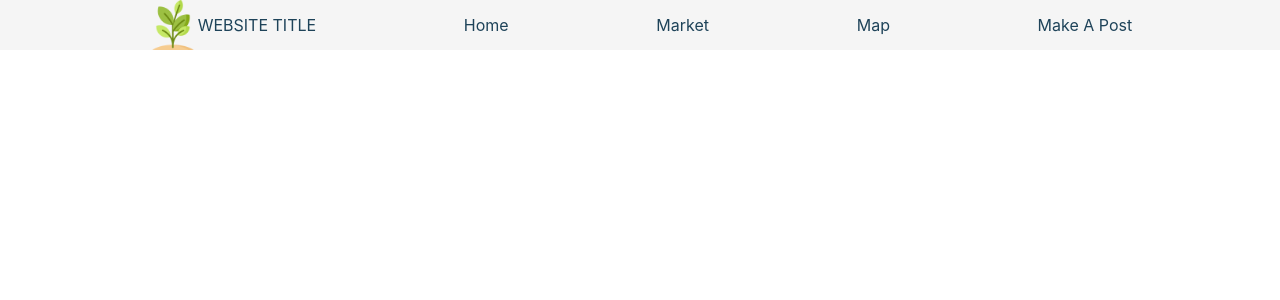
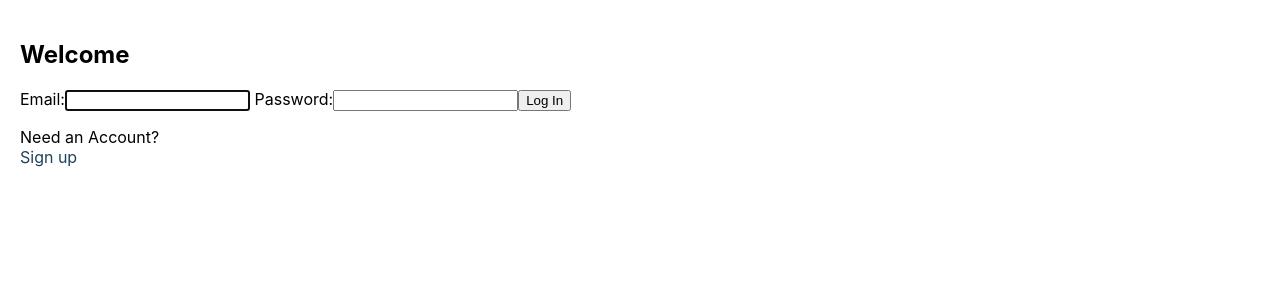
Before and after one commit to Christina-Wang-Capstone-Project/foodwaste-project, a React (Vite) app in the folder food-waste-ui/: page / in a window 1280 px wide. Shown: the top 300 px of the page. Built offline with nearby package versions, Linux system fonts and the light colour scheme.

Commit message:
added sidebar, added login page, working on using parse as login authorization in node

```diff
--- a/food-waste-ui/index.html
+++ b/food-waste-ui/index.html
@@ -3,7 +3,7 @@
   <head>
     <meta charset="UTF-8" />
     <meta name="viewport" content="width=device-width, initial-scale=1.0" />
-    <title>Student Store</title>
+    <title>Capstone Project</title>
     <link href="https://fonts.googleapis.com/icon?family=Material+Icons" rel="stylesheet">
   </head>
   <body>
--- a/food-waste-ui/src/components/App/App.css
+++ b/food-waste-ui/src/components/App/App.css
@@ -0,0 +1,3 @@
+.login {
+    padding: 20px;
+}
--- a/food-waste-ui/src/components/App/App.jsx
+++ b/food-waste-ui/src/components/App/App.jsx
@@ -2,7 +2,11 @@ import * as React from "react";
 import { useState } from "react";
 import axios from "axios";
 import { BrowserRouter, Route, Routes } from "react-router-dom";
+import "./App.css";
+import Login from "../Login/Login";
 import Navbar from "../Navbar/Navbar";
+import Sidebar from "../Sidebar/Sidebar";
+import { useEffect } from "react";
 
 export default function App() {
   const [isOpen, setIsOpen] = useState(false);
@@ -15,13 +19,26 @@ export default function App() {
     <div className="app">
       <BrowserRouter>
         <main>
-          <div className="container">
-            <div className="wrapper">
-              <div className="nav-wrapper">
-                <Navbar />
-              </div>
-            </div>
-          </div>
+          <Routes>
+            <Route
+              path="/"
+              element={
+                <div className="login">
+                  <Login />
+                </div>
+              }
+            />
+
+            <Route
+              path="/home"
+              element={
+                <div className="nav-wrapper">
+                  <Sidebar isOpen={isOpen} handleOnToggle={handleOnToggle} />
+                  <Navbar />
+                </div>
+              }
+            />
+          </Routes>
         </main>
       </BrowserRouter>
     </div>
--- /dev/null
+++ b/food-waste-ui/src/components/Login/Login.jsx
@@ -0,0 +1,76 @@
+import * as React from "react";
+import { useRef, useEffect, useState } from "react";
+import axios from "axios";
+import { Link } from "react-router-dom";
+import "./Login.css";
+
+export default function Login() {
+  const userRef = useRef();
+  const errRef = useRef();
+
+  const [user, setUser] = useState("");
+  const [pwd, setPwd] = useState("");
+  const [errMsg, setErrMsg] = useState("");
+
+  useEffect(() => {
+    userRef.current.focus(); //first time put focus on first input when component loads
+  }, []);
+
+  useEffect(() => {
+    setErrMsg("");
+  }, [user, pwd]); //empty error message if user changes state of password or username
+
+  const handleOnSubmit = async (e) => {
+    e.preventDefault();
+    console.log(user, pwd);
+    setUser("");
+    setPwd("");
+  };
+  return (
+    <section>
+      <p
+        ref={errRef}
+        className={errMsg ? "errMsg" : "hidden"}
+        aria-live="assertive" //screen reader announce message when focus is set on this paragraph
+      >
+        {errMsg}
+      </p>
+      <h1>Welcome</h1>
+      <form onSubmit={handleOnSubmit}>
+        <label htmlFor="email"> Email:</label>
+        <input
+          type="text"
+          id="email"
+          ref={userRef}
+          onChange={(event) => setUser(event.target.value)}
+          value={user}
+        />
+        <label htmlFor="password"> Password:</label>
+        <input
+          type="password"
+          id="password"
+          onChange={(event) => setPwd(event.target.value)}
+          value={pwd}
+        />
+        <Link to={"/home"}>
+          <button type="submit">Log In</button>
+        </Link>
+      </form>
+      <p className="signup">
+        {" "}
+        Need an Account? <br />
+        <span className="line">
+          {/*put router link here */}
+          <a href="signup">Sign up</a>
+        </span>
+      </p>
+    </section>
+  );
+}
+{
+  /* <div>
+          <Link to={"/home"}>
+            <button type="submit">Log In</button>
+          </Link>
+        </div> */
+}
--- a/food-waste-ui/src/components/Navbar/Navbar.jsx
+++ b/food-waste-ui/src/components/Navbar/Navbar.jsx
@@ -33,7 +33,7 @@ export default function Navbar() {
     <nav className="navbar">
       <div className="navbar-home">
         <Logo />
-        <a href="/" className="store-name">
+        <a href="/home" className="store-name">
           WEBSITE TITLE
         </a>
       </div>
@@ -41,7 +41,7 @@ export default function Navbar() {
         navPages.map((page) => {
           let navItem = page.replace(/\s+/g, "");
           return (
-            <Link to={`${navItem}`} key={page}>
+            <Link to={`${navItem.toLowerCase()}`} key={page}>
               {page}
             </Link>
           );
--- /dev/null
+++ b/food-waste-ui/src/components/Sidebar/Sidebar.jsx
@@ -0,0 +1,20 @@
+import * as React from "react";
+import "./Sidebar.css";
+
+export default function Sidebar(props) {
+  return (
+    <div className={props.isOpen ? "sidebar-open" : "sidebar-closed"}>
+      <button className="toggle-button" onClick={() => props.handleOnToggle()}>
+        ≡
+      </button>
+
+      {!props.isOpen ? (
+        " "
+      ) : (
+        <>
+          <div className="shoppingCart">Testing sidebar</div>
+        </>
+      )}
+    </div>
+  );
+}
```
Also changed, not shown: food-waste-ui/src/components/Login/Login.css (added), food-waste-ui/src/components/Register/Register.jsx (added), food-waste-ui/src/components/Sidebar/Sidebar.css (added), 2 other files (tests, documents, lock files or other folders).
